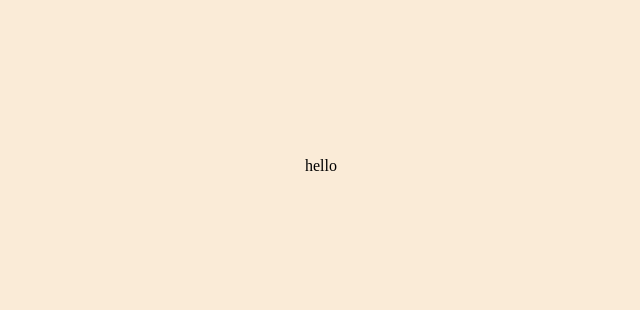
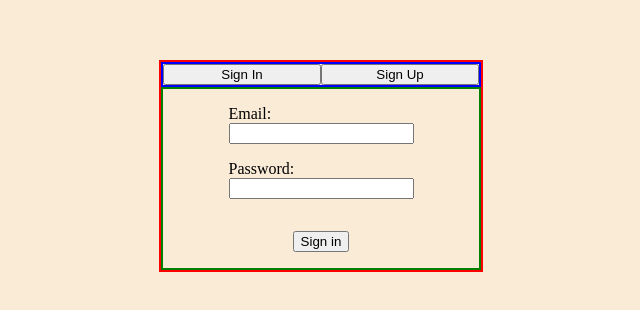
Before and after one commit to kevinqtogitty/coffee-tracker-client, a React (Vite) app: page / in a window 1280 px wide. Shown: the part 234-544 px from the top of the page, without its empty margins (319-959 px from the left). Built offline with nearby package versions, Linux system fonts and the light colour scheme; no server answers.

Commit message:
Update: added react-router

```diff
--- a/src/App.tsx
+++ b/src/App.tsx
@@ -1,9 +1,28 @@
-import { useState } from 'react';
+import { Auth, getAuth, onAuthStateChanged, User } from 'firebase/auth';
+import React, { useEffect, useState } from 'react';
+import {
+  Route,
+  BrowserRouter as Router,
+  Routes,
+  useNavigate
+} from 'react-router-dom';
+import Form from './components/Form';
+import { app } from './firebase/config';
+import HomePage from './pages/HomePage';
+import LoginPage from './pages/LoginPage';
+import { AuthRoutes } from './utils/AuthRoute';
 
 function App() {
-  const [count, setCount] = useState(0);
-
-  return <>hello</>;
+  return (
+    <Router>
+      <Routes>
+        <Route element={<AuthRoutes />}>
+          <Route element={<HomePage />} path="/home" />
+        </Route>
+        <Route element={<LoginPage />} path="/" />
+      </Routes>
+    </Router>
+  );
 }
 
 export default App;
```
